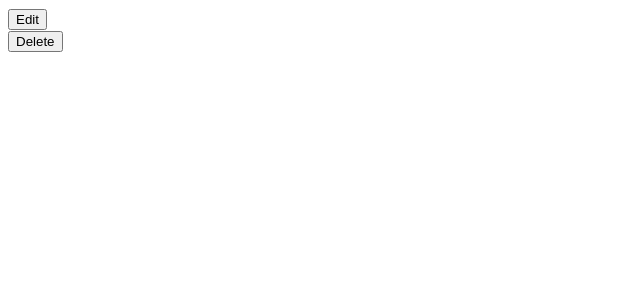
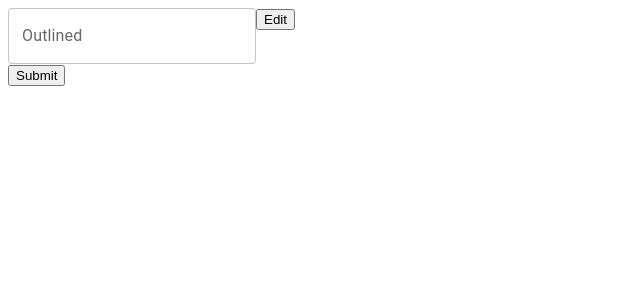
Before and after one commit to Orchydae/nomauclature, a React (Vite) app: page /contacts in a window 1280 px wide. Shown: the top 300 px of the page, without its empty margins (0-640 px from the left). Built offline with nearby package versions, Linux system fonts and the light colour scheme; a web font is replaced by a local one.

Commit message:
Refactor file structure and imports for App and Contact components

```diff
--- a/src/main.tsx
+++ b/src/main.tsx
@@ -3,10 +3,10 @@ import ReactDOM from 'react-dom/client'
 import { createBrowserRouter, RouterProvider } from 'react-router-dom'
 import { ParallaxProvider } from 'react-scroll-parallax'
 import ReactLenis from 'lenis/react'
-import App from './pages/index/App'
+import App from './pages/App'
 import './styles/index.css'
-import ErrorPage from './pages/index/ErrorPage'
-import Contact from './pages/index/Contact'
+import ErrorPage from './pages/ErrorPage'
+import Contact from './pages/Contact'
 
 const router = createBrowserRouter([
   {
--- /dev/null
+++ b/src/pages/Contact.tsx
@@ -0,0 +1,20 @@
+import { Form } from "react-router-dom";
+import { TextField } from "@mui/material";
+
+export default function Contact() {
+  return (
+    <div>
+      <Form action="edit">
+      <TextField id="outlined-basic" label="Outlined" variant="outlined" />
+
+        <button type="submit">Edit</button>
+      </Form>
+      <Form
+        method="post"
+        action="submit"
+      >
+        <button type="submit">Submit</button>
+      </Form>
+    </div>
+  )
+}
--- a/src/pages/index/Contact.tsx
+++ /dev/null
@@ -1,26 +0,0 @@
-import { Form } from "react-router-dom";
-
-export default function Contact() {
-  return (
-    <div>
-      <Form action="edit">
-        <button type="submit">Edit</button>
-      </Form>
-      <Form
-        method="post"
-        action="destroy"
-        onSubmit={(event) => {
-          if (
-            !confirm(
-              "Please confirm you want to delete this record."
-            )
-          ) {
-            event.preventDefault();
-          }
-        }}
-      >
-        <button type="submit">Delete</button>
-      </Form>
-    </div>
-  )
-}
```
Also changed, not shown: src/pages/App.tsx (renamed from src/pages/index/App.tsx, +4 -4 lines), src/pages/ErrorPage.tsx (renamed from src/pages/index/ErrorPage.tsx), src/pages/Nous.tsx (added), src/pages/index/Nous.tsx (deleted).
